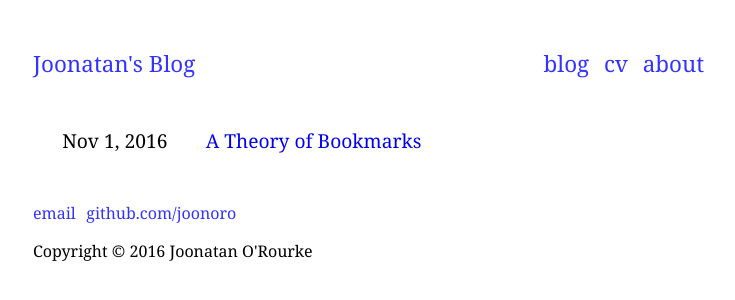
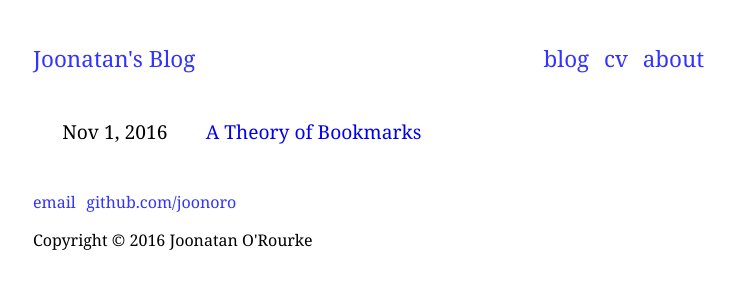
Before and after one commit to abbioro/joonoro.github.io, a plain HTML site: page index.html in a window 1280 px wide. Shown: the whole page, without its empty margins (267-1002 px from the left). Drawn offline with Linux system fonts and the light colour scheme.

Commit message:
Add line spacing to compensate for new fonts

```diff
--- a/static/style.css
+++ b/static/style.css
@@ -5,6 +5,7 @@ html {
 
 body {
     font-family: "Georgia", serif;
+    line-height: 1.35em;
     max-width: 680px;
     margin: 48px auto;
     padding: 0 40px;
```
